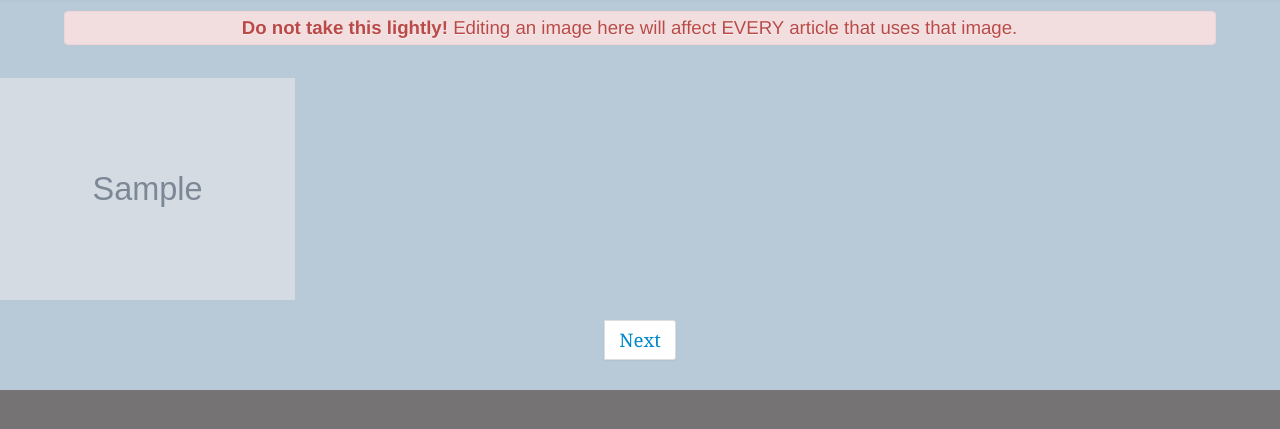
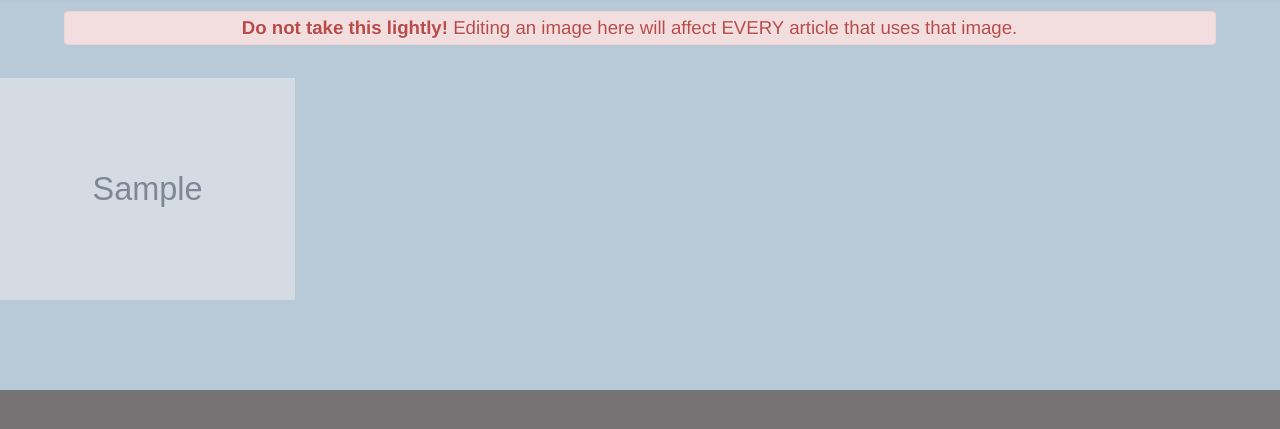
Before and after one commit to jaredhaight/lgod, a Django app: template main/templates/imageList.html in a window 1280 px wide. Shown: the part 59-488 px from the top of the page. Run offline with Django 3.2, Linux system fonts and the light colour scheme; the template is opened without the code that fills it: most values are stand-ins (such as "Sample title", 1, 10 or a date in 2020); grey boxes marked "Sample" are stand-in pictures; some libraries are stand-ins or nearby versions.

Commit message:
Apparently this doesn't work in Django 1.6. Updated.

```diff
--- a/main/templates/pagination.html
+++ b/main/templates/pagination.html
@@ -1,10 +1,10 @@
 <div class="paginationWrap">
     <div class="pagination">
         <ul>
-            {% if imagelist.previous_page_number %}
+            {% if imagelist.has_previous %}
                 <li><a href="?page={{ imagelist.previous_page_number }}">Prev</a></li>
             {% endif %}
-            {% if imagelist.next_page_number %}
+            {% if imagelist.has_next %}
                 <li><a href="?page={{ imagelist.next_page_number }}">Next</a></li>
             {% endif %}
         </ul>
```
